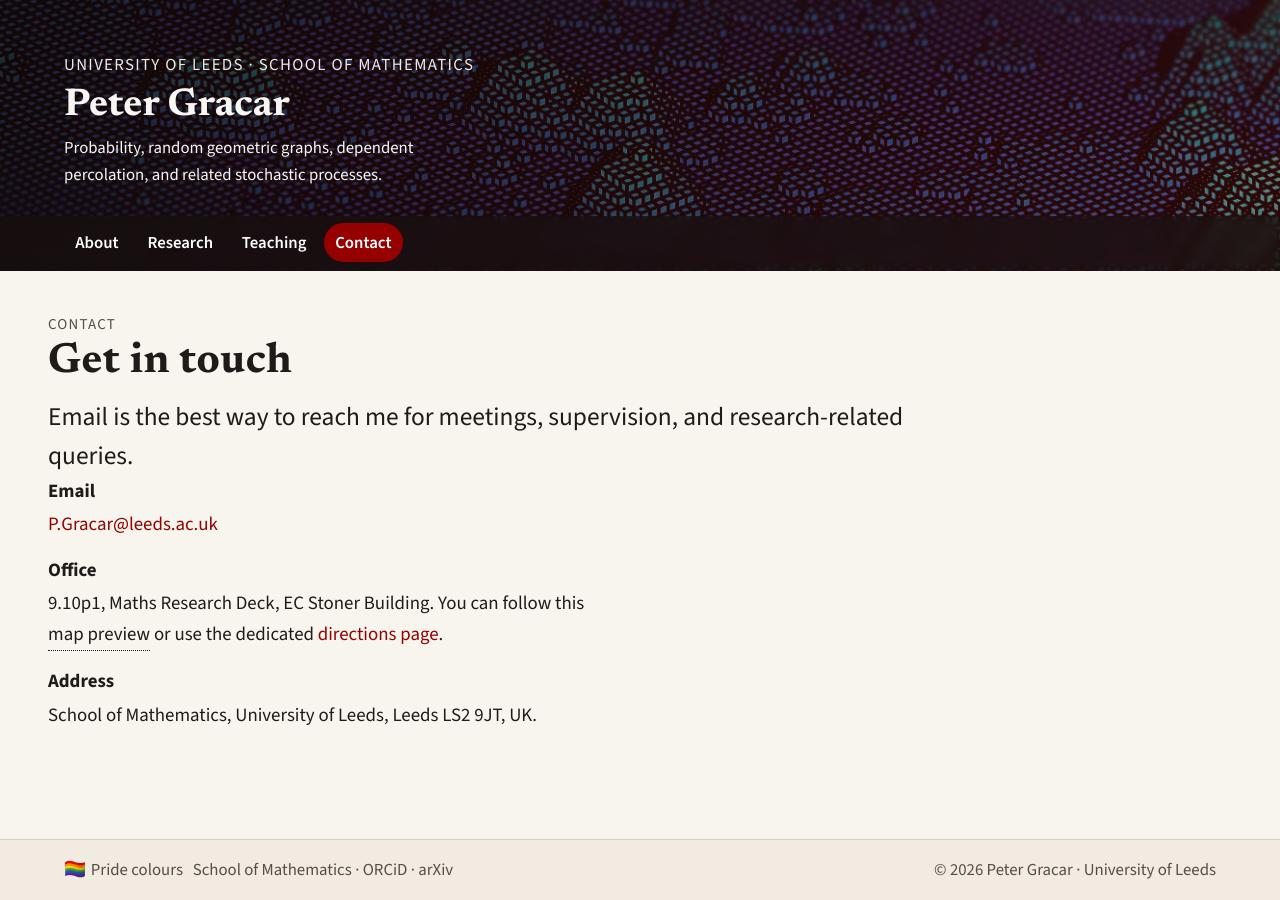
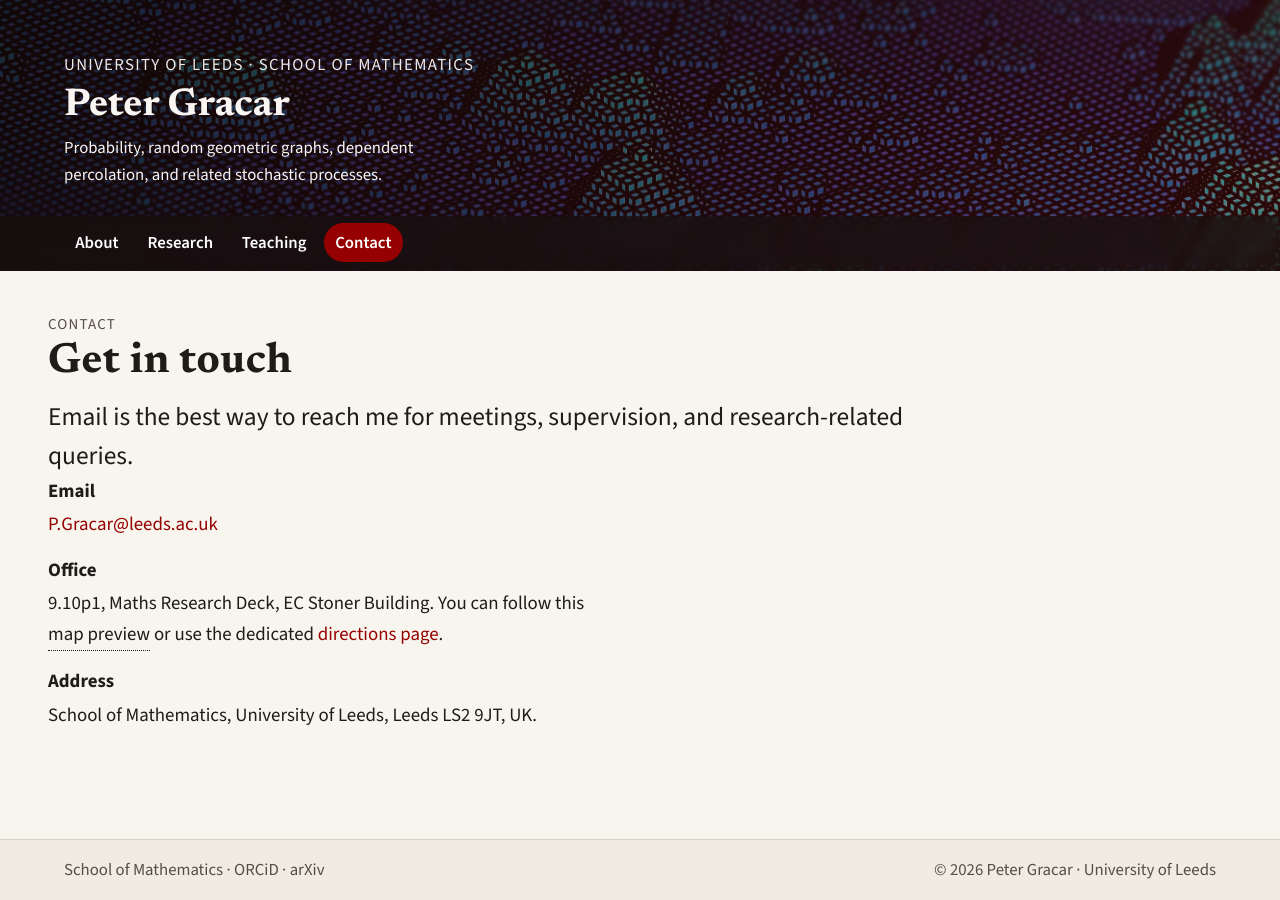
Before and after one commit to PeterGracar/PeterGracar.github.io, a Jekyll site: the page built from contact.html, in a window 1280 px wide. Built offline with Jekyll 4.4.1, drawn with Linux system fonts in a browser that asks for light colours.

Commit message:
Hide pride colours toggle outside June
The .pride-toggle rule set display: inline-flex unconditionally, which
overrode the HTML hidden attribute (display: none), so the footer toggle
stayed visible outside Pride Month even though it did nothing and no
rainbow colours were shown. Add a display:none rule for the hidden state
so the button is only revealed in June, when site.js clears hidden.

Co-Authored-By: Claude Opus 4.8 <noreply@anthropic.com>
Claude-Session: https://claude.ai/code/session_01VJJ6Rg9hvjdwDHtboJ1FQj

```diff
--- a/_layouts/default.html
+++ b/_layouts/default.html
@@ -31,7 +31,7 @@
   <link rel="icon" type="image/png" sizes="32x32" href="/favicon-32x32.png">
   <link rel="icon" type="image/png" sizes="16x16" href="/favicon-16x16.png">
   <link rel="manifest" href="/site.webmanifest">
-  <link rel="stylesheet" href="/style.css?v=4">
+  <link rel="stylesheet" href="/style.css?v=5">
 
   {% if page.mathjax %}
   <script>
--- a/style.css
+++ b/style.css
@@ -668,6 +668,10 @@ body.pride .site-footer {
   border-image: var(--pride-gradient) 1;
 }
 
+.pride-toggle[hidden] {
+  display: none;
+}
+
 .pride-toggle {
   display: inline-flex;
   align-items: center;
```
